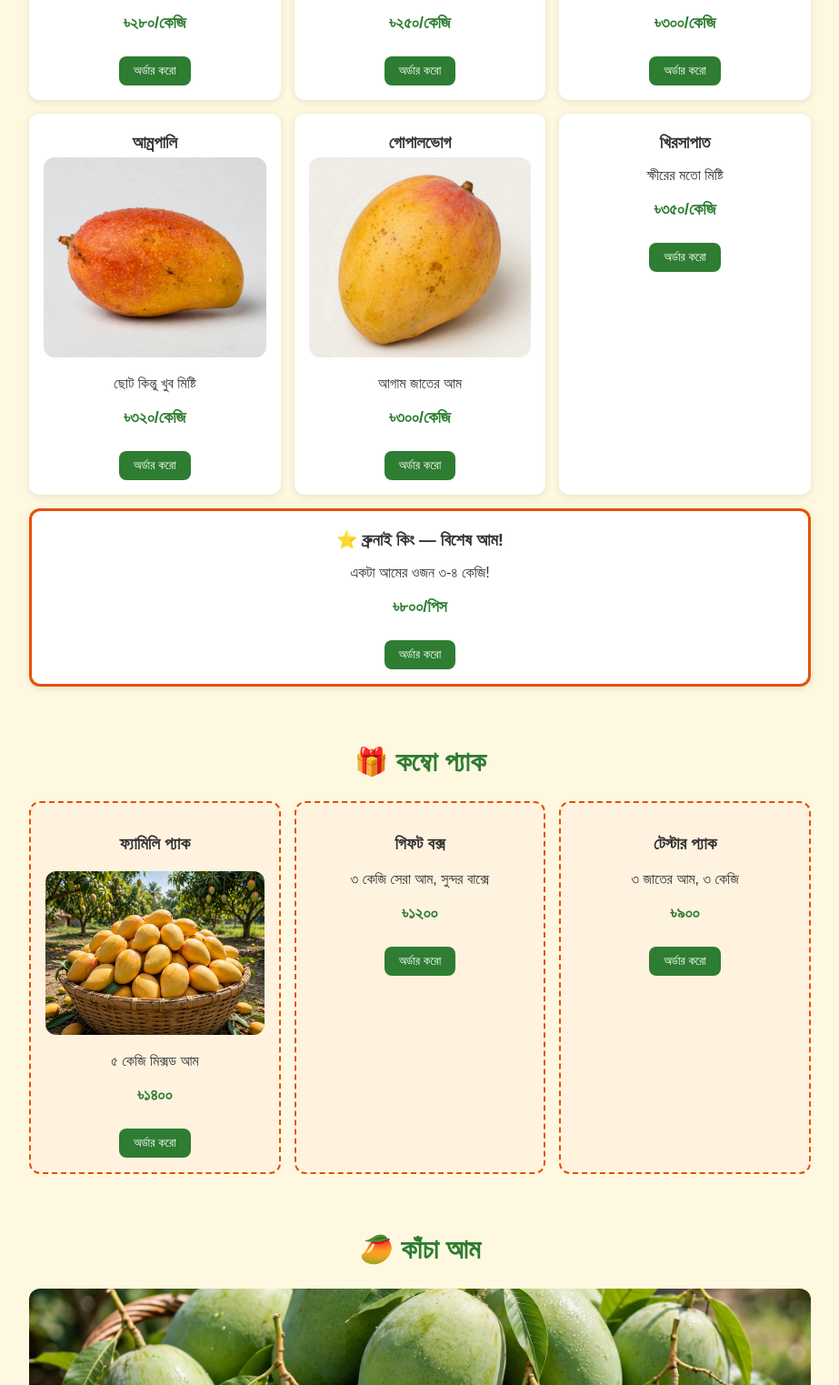
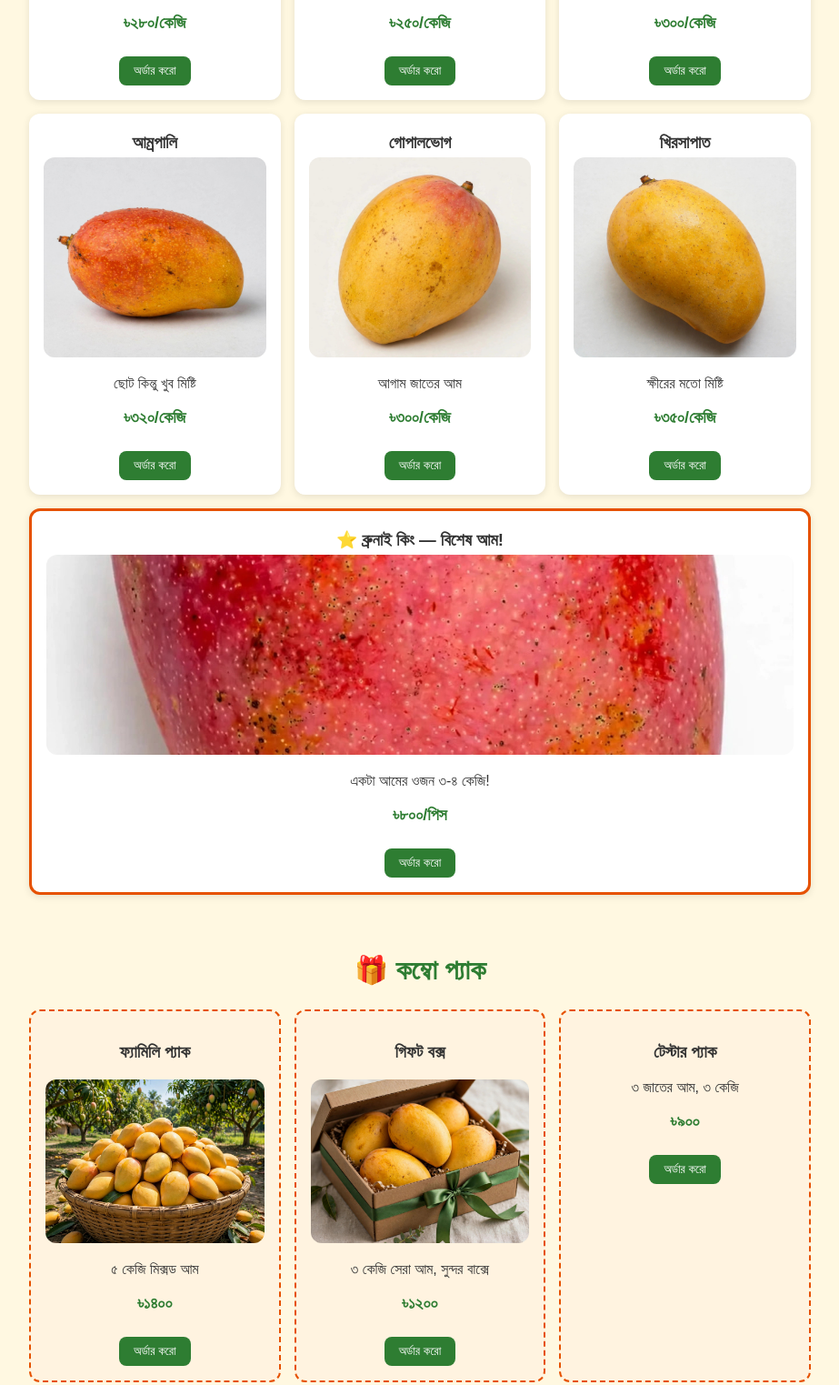
Before and after one commit to mdsarwarjahan0012/chapaimangoshop, a plain HTML site: page index.html in a window 1280 px wide. Shown: the part 1481-3004 px from the top of the page at 91% size, without its empty margins (178-1101 px from the left). Drawn offline with Linux system fonts and the light colour scheme.

Commit message:
Add files via upload

```diff
--- a/index.html
+++ b/index.html
@@ -79,11 +79,11 @@
       <div class="mango-card"><h3>কুমড়াজালি</h3><img src="images/kumrajali.jpg" alt="কুমড়াজালি আম"><p>বড় আর মিষ্টি</p><p class="price">৳৩০০/কেজি</p><button onclick="addToCart('কুমড়াজালি', 300)">অর্ডার করো</button></div>
       <div class="mango-card"><h3>আম্রপালি</h3><img src="images/amrapali.jpg" alt="আম্রপালি আম"><p>ছোট কিন্তু খুব মিষ্টি</p><p class="price">৳৩২০/কেজি</p><button onclick="addToCart('আম্রপালি', 320)">অর্ডার করো</button></div>
       <div class="mango-card"><h3>গোপালভোগ</h3><img src="images/gopalbhog.jpg" alt="গোপালভোগ আম"><p>আগাম জাতের আম</p><p class="price">৳৩০০/কেজি</p><button onclick="addToCart('গোপালভোগ', 300)">অর্ডার করো</button></div>
-      <div class="mango-card"><h3>খিরসাপাত</h3><p>ক্ষীরের মতো মিষ্টি</p><p class="price">৳৩৫০/কেজি</p><button onclick="addToCart('খিরসাপাত', 350)">অর্ডার করো</button></div>
+      <div class="mango-card"><h3>খিরসাপাত</h3><img src="images/khirsapat.jpg" alt="খিরসাপাত আম"><p>ক্ষীরের মতো মিষ্টি</p><p class="price">৳৩৫০/কেজি</p><button onclick="addToCart('খিরসাপাত', 350)">অর্ডার করো</button></div>
     </div>
 
     <div class="mango-card featured" style="margin-top:15px">
-      <h3>⭐ ব্রুনাই কিং — বিশেষ আম!</h3>
+      <h3>⭐ ব্রুনাই কিং — বিশেষ আম!</h3><img src="images/brunei-king.jpg" alt="ব্রুনাই কিং আম">
       <p>একটা আমের ওজন ৩-৪ কেজি!</p>
       <p class="price">৳৮০০/পিস</p>
       <button onclick="addToCart('ব্রুনাই কিং', 800)">অর্ডার করো</button>
@@ -95,7 +95,7 @@
     <h2>🎁 কম্বো প্যাক</h2>
     <div class="grid">
       <div class="pack-card"><h3>ফ্যামিলি প্যাক</h3><img src="images/hero-mangoes.jpg" alt="ফ্যামিলি প্যাক"><p>৫ কেজি মিক্সড আম</p><p class="price">৳১৪০০</p><button onclick="addToCart('ফ্যামিলি প্যাক ৫ কেজি', 1400)">অর্ডার করো</button></div>
-      <div class="pack-card"><h3>গিফট বক্স</h3><p>৩ কেজি সেরা আম, সুন্দর বাক্সে</p><p class="price">৳১২০০</p><button onclick="addToCart('গিফট বক্স ৩ কেজি', 1200)">অর্ডার করো</button></div>
+      <div class="pack-card"><h3>গিফট বক্স</h3><img src="images/gift-box.jpg" alt="গিফট বক্স"><p>৩ কেজি সেরা আম, সুন্দর বাক্সে</p><p class="price">৳১২০০</p><button onclick="addToCart('গিফট বক্স ৩ কেজি', 1200)">অর্ডার করো</button></div>
       <div class="pack-card"><h3>টেস্টার প্যাক</h3><p>৩ জাতের আম, ৩ কেজি</p><p class="price">৳৯০০</p><button onclick="addToCart('টেস্টার প্যাক ৩ কেজি', 900)">অর্ডার করো</button></div>
     </div>
   </section>
@@ -106,7 +106,7 @@
     <img src="images/raw-mangoes.jpg" alt="কাঁচা আম" style="width:100%; max-height:300px; object-fit:cover; border-radius:12px;">
     <div class="grid" style="margin-top:15px">
       <div class="mango-card"><h3>কাঁচা আম</h3><img src="images/raw-mangoes.jpg" alt="কাঁচা আম"><p>টক-ঝাল খাওয়ার জন্য</p><p class="price">৳১৫০/কেজি</p><button onclick="addToCart('কাঁচা আম', 150)">অর্ডার করো</button></div>
-      <div class="mango-card"><h3>আচারের আম</h3><p>আচার বানানোর জন্য</p><p class="price">৳১২০/কেজি</p><button onclick="addToCart('আচারের আম', 120)">অর্ডার করো</button></div>
+      <div class="mango-card"><h3>আচারের আম</h3><img src="images/pickling-mango.jpg" alt="আচারের আম"><p>আচার বানানোর জন্য</p><p class="price">৳১২০/কেজি</p><button onclick="addToCart('আচারের আম', 120)">অর্ডার করো</button></div>
       <div class="mango-card"><h3>আমের জুস</h3><img src="images/mango-juice.jpg" alt="আমের জুস"><p>তাজা আমের জুস, ১ লিটার</p><p class="price">৳২৫০</p><button onclick="addToCart('আমের জুস ১ লিটার', 250)">অর্ডার করো</button></div>
     </div>
   </section>
```
